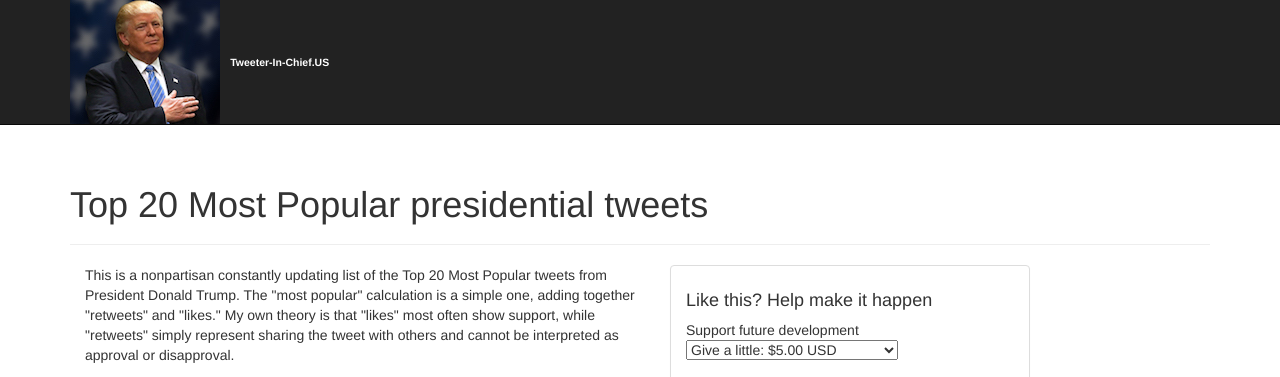
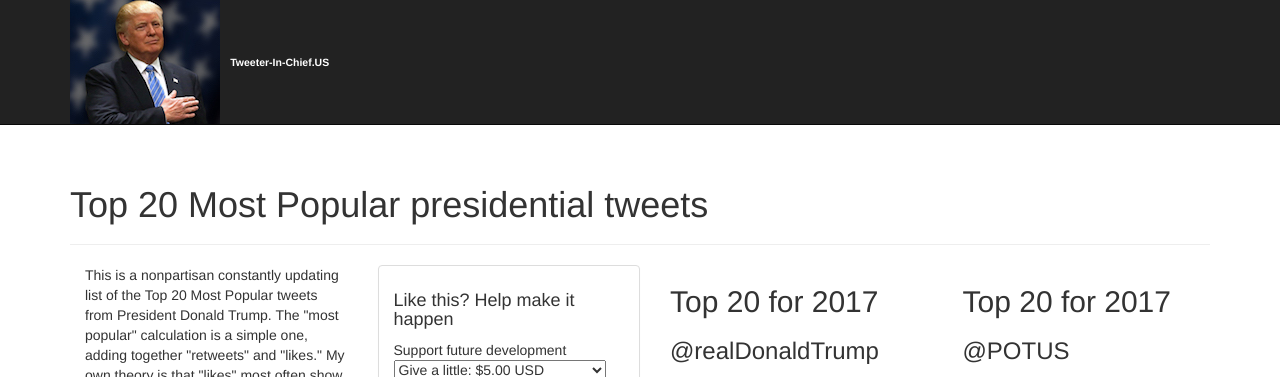
Before and after one commit to hpaasch/tweeterinchief, a Django app: template templates/chief_app/tweet_list.html in a window 1280 px wide. Shown: the top 377 px of the page. Run offline with Django 3.2, Linux system fonts and the light colour scheme; the template is opened without the code that fills it, so the values that code supplies are empty; some libraries are stand-ins or nearby versions.

Commit message:
added adjusted_time field. adjusted homepage layout.

```diff
--- a/chief_app/models.py
+++ b/chief_app/models.py
@@ -6,6 +6,7 @@ class Tweet(models.Model):
     username = models.CharField(max_length=50)
     created = models.DateTimeField(auto_now_add=True)
     created_at = models.TextField()
+    adjusted_time = models.DateTimeField(null=True, blank=True)
     text = models.TextField()
     retweet_count = models.IntegerField(null=True)
     favorite_count = models.IntegerField(null=True)
--- a/templates/base.html
+++ b/templates/base.html
@@ -16,21 +16,24 @@
 
   </head>
   <body>
+    <div id="wrap">
+      <div id="main">
         <nav class="navbar navbar-inverse navbar-static-top">
           <div class="container">
-
             <img class="small" src="/static/chief_app/images/trump1_campaign.jpg" />
                 <p class="label" href=#>Tweeter-In-Chief.US</p>
-
           </div>
         </nav>
         <div class="container">
-
           {% block content %}
             No content provided
           {% endblock %}
-      <br>
-      <h5>&copy;2016. Built by Hope E. Paasch, <a href="http://www.hepaasch.com">www.hepaasch.com</a></h5>
       </div>
+    </div>
+  </div>
+  <div id="footer">
+    &copy;2016-17. Built by Hope E. Paasch, <a href="http://www.hepaasch.com">www.hepaasch.com</a>
+  </div>
+
   </body>
 </html>
--- a/templates/chief_app/tweet_list.html
+++ b/templates/chief_app/tweet_list.html
@@ -8,25 +8,25 @@
 
 <div class="container">
   <div class="row">
-    <div class="col-md-6">
+    <div class="col-md-3">
       <p>This is a nonpartisan constantly updating list of the Top 20 Most Popular tweets from President Donald Trump.
       The "most popular" calculation is a simple one, adding together "retweets" and "likes." My own
       theory is that "likes" most often show support, while "retweets" simply
       represent sharing the tweet with others and cannot be interpreted as approval or
       disapproval.
       </p>
-      <p>The first list is the @POTUS account Trump took over on Jan. 20, 2017.
+      <p>UPDATE THIS The first list is the @POTUS account Trump took over on Jan. 20, 2017.
         The second list is Trump's longstanding @realDonaldTrump account, but looking only at tweets made
         as of January 2017. Both lists update each time you return, so check back often!</p>
 
       <h3>@POTUS</h3>
         {% autoescape off %}
-          {% for tweet in POTUS_tweets %}
+          {% for tweet in recent_rdt_tweets %}
           <h1>{{ forloop.counter }}.</h1> {{ tweet }}
           {% endfor %}
         {% endautoescape %}
     </div>
-    <div class="col-md-4">
+    <div class="col-md-3">
       <div class="panel panel-default">
         <div class="panel-body">
           <h4>Like this? Help make it happen</h4>
@@ -55,13 +55,36 @@
       <h3>@realDonaldTrump</h3>
         {% autoescape off %}
           {% for tweet in realDonaldTrump_tweets %}
+          <hr>
           <h1>{{ forloop.counter }}.</h1> {{ tweet }}
           {% endfor %}
         {% endautoescape %}
 
 
     </div>
+    <div class="col-md-3">
+      <h2>Top 20 for 2017</h2>
+      <h3>@realDonaldTrump</h3>
+        {% autoescape off %}
+          {% for tweet in realDonaldTrump_tweets %}
+          <hr>
+          <h1>{{ forloop.counter }}.</h1> {{ tweet }}
+          {% endfor %}
+        {% endautoescape %}
 
+    </div>
+    <div class="col-md-3">
+      <h2>Top 20 for 2017</h2>
+      <h3>@POTUS</h3>
+      <p>Note: @POTUS retweets of @realDonaldTrump are ranked on popularity of the @POTUS retweet</p>
+        {% autoescape off %}
+          {% for tweet in POTUS_tweets %}
+          <hr>
+          <h1>{{ forloop.counter }}.</h1> {{ tweet }}
+          {% endfor %}
+        {% endautoescape %}
+
+    </div>
   </div>
 
 </div>
```
Also changed, not shown: chief_app/static/chief_app/css/main.css (+38 -0 lines), chief_app/views.py (+23 -1 lines), chief_app/migrations/0002_tweet_adjusted_time.py (added). Lines whose indentation alone changed are shown as unchanged.
